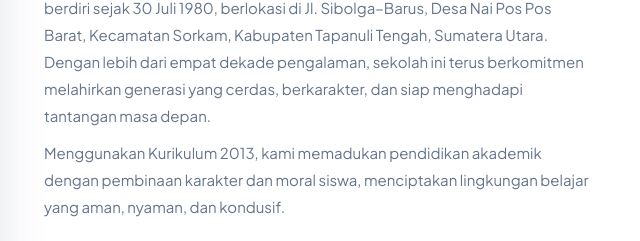
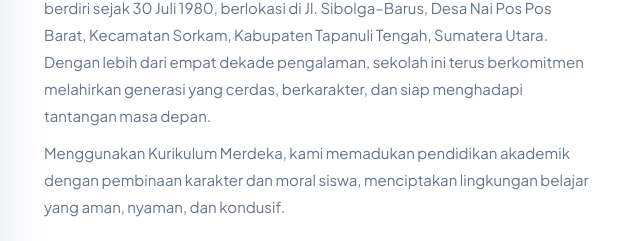
Before and after one commit to abibolula/smpn2sorkam, a plain HTML site: page index.html in a window 1280 px wide. Shown: the part 1095-1336 px from the top of the page, 624-1264 px from the left. Drawn offline with nearby package versions, Linux system fonts and the light colour scheme.

Commit message:
Update curriculum reference from 2013 to Merdeka

```diff
--- a/index.html
+++ b/index.html
@@ -738,7 +738,7 @@
           menghadapi tantangan masa depan.
         </p>
         <p class="teks-sub" style="margin-top:10px;">
-          Menggunakan Kurikulum 2013, kami memadukan pendidikan akademik dengan pembinaan karakter
+          Menggunakan Kurikulum Merdeka, kami memadukan pendidikan akademik dengan pembinaan karakter
           dan moral siswa, menciptakan lingkungan belajar yang aman, nyaman, dan kondusif.
         </p>
 
```
